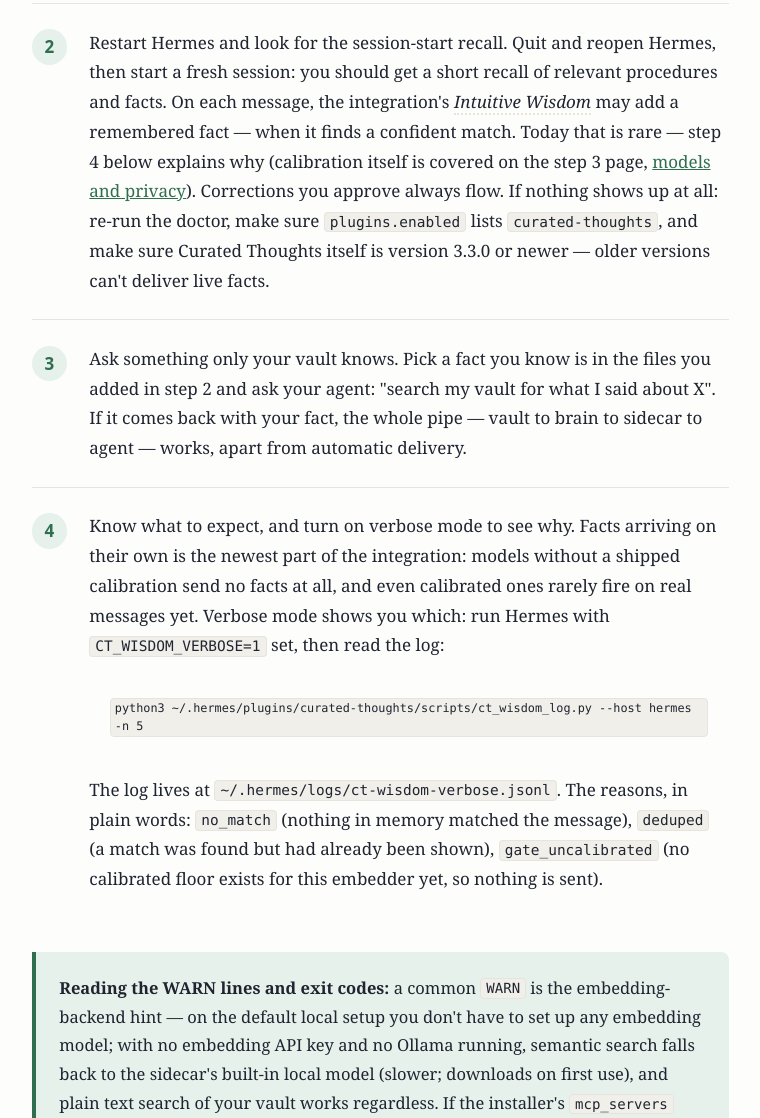
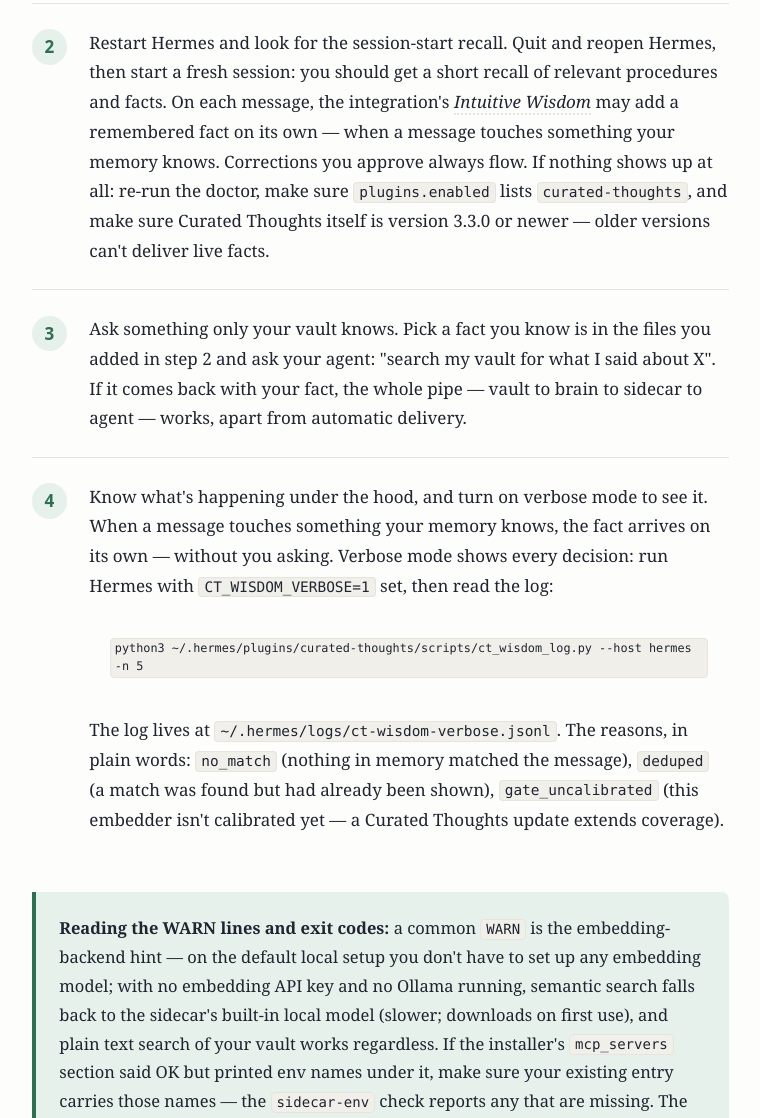
Before and after one commit to equationalapplications/company-in-a-box-tutorial, a plain HTML site: page site/check-it-works.html in a window 1280 px wide. Shown: the part 795-1913 px from the top of the page, without its empty margins (260-1020 px from the left). Drawn offline with Linux system fonts and the light colour scheme.

Commit message:
docs: publish target-state Wisdom behavior (Kurt ruling, in-thread)
Per Kurt: 'We continue to publish this tutorial as if those issues are
already fixed' (CT #355 Strict-card wording, #356 local-embedder
calibration coverage). The expectation caveats are removed and the pages
teach Wisdom delivery as working on every embedder option:

- models-privacy: calibration paragraph replaced — all three embedding
  options work with step 6's automatic facts; nothing to set up or run.
- check-it-works step 2: 'facts arrive on their own when a message
  touches something your memory knows' (rare/stays-quiet hedge removed).
- check-it-works step 4: verbose mode framed as visibility, not
  apology; the gate_uncalibrated log reason kept, phrased
  forward-looking ('a Curated Thoughts update extends coverage').
- SVG gate label stays: the confident-match mechanism is real behavior,
  not a limitation.

Spec records the ruling verbatim with the dependency: re-check the
calibration/expectation text when #355/#356 land.

Gates after: tests OK; checker PASS with external links.

```diff
--- a/site/check-it-works.html
+++ b/site/check-it-works.html
@@ -45,10 +45,8 @@
     reopen Hermes, then start a fresh session: you should get a short
     recall of relevant procedures and facts. On each message, the
     integration's <span class="term">Intuitive Wisdom</span> may add a
-    remembered fact — when it finds a confident match. Today that is
-    rare — step 4 below explains why (calibration itself is covered on
-    the step 3 page, <a href="models-privacy.html">models and
-    privacy</a>). Corrections you approve always flow. If nothing shows
+    remembered fact on its own — when a message touches something your
+    memory knows. Corrections you approve always flow. If nothing shows
     up at all: re-run the doctor, make sure <code>plugins.enabled</code>
     lists <code>curated-thoughts</code>, and make sure Curated Thoughts
     itself is version 3.3.0 or newer — older versions can't deliver live
@@ -58,18 +56,17 @@
     for what I said about X". If it comes back with your fact, the whole
     pipe — vault to brain to sidecar to agent — works, apart from
     automatic delivery.</li>
-    <li>Know what to expect, and turn on verbose mode to see why. Facts
-    arriving on their own is the newest part of the integration: models
-    without a shipped calibration send no facts at all, and even
-    calibrated ones rarely fire on real messages yet. Verbose mode shows
-    you which: run Hermes with <code>CT_WISDOM_VERBOSE=1</code> set, then
+    <li>Know what's happening under the hood, and turn on verbose mode to
+    see it. When a message touches something your memory knows, the fact
+    arrives on its own — without you asking. Verbose mode shows every
+    decision: run Hermes with <code>CT_WISDOM_VERBOSE=1</code> set, then
     read the log:<br>
     <pre><code>python3 ~/.hermes/plugins/curated-thoughts/scripts/ct_wisdom_log.py --host hermes -n 5</code></pre>
     The log lives at <code>~/.hermes/logs/ct-wisdom-verbose.jsonl</code>.
     The reasons, in plain words: <code>no_match</code> (nothing in memory
     matched the message), <code>deduped</code> (a match was found but had
-    already been shown), <code>gate_uncalibrated</code> (no calibrated
-    floor exists for this embedder yet, so nothing is sent).</li>
+    already been shown), <code>gate_uncalibrated</code> (this embedder
+    isn't calibrated yet — a Curated Thoughts update extends coverage).</li>
   </ol>
 
   <div class="aside">
```
Also changed, not shown: site/models-privacy.html (+5 -9 lines), 1 other file.
